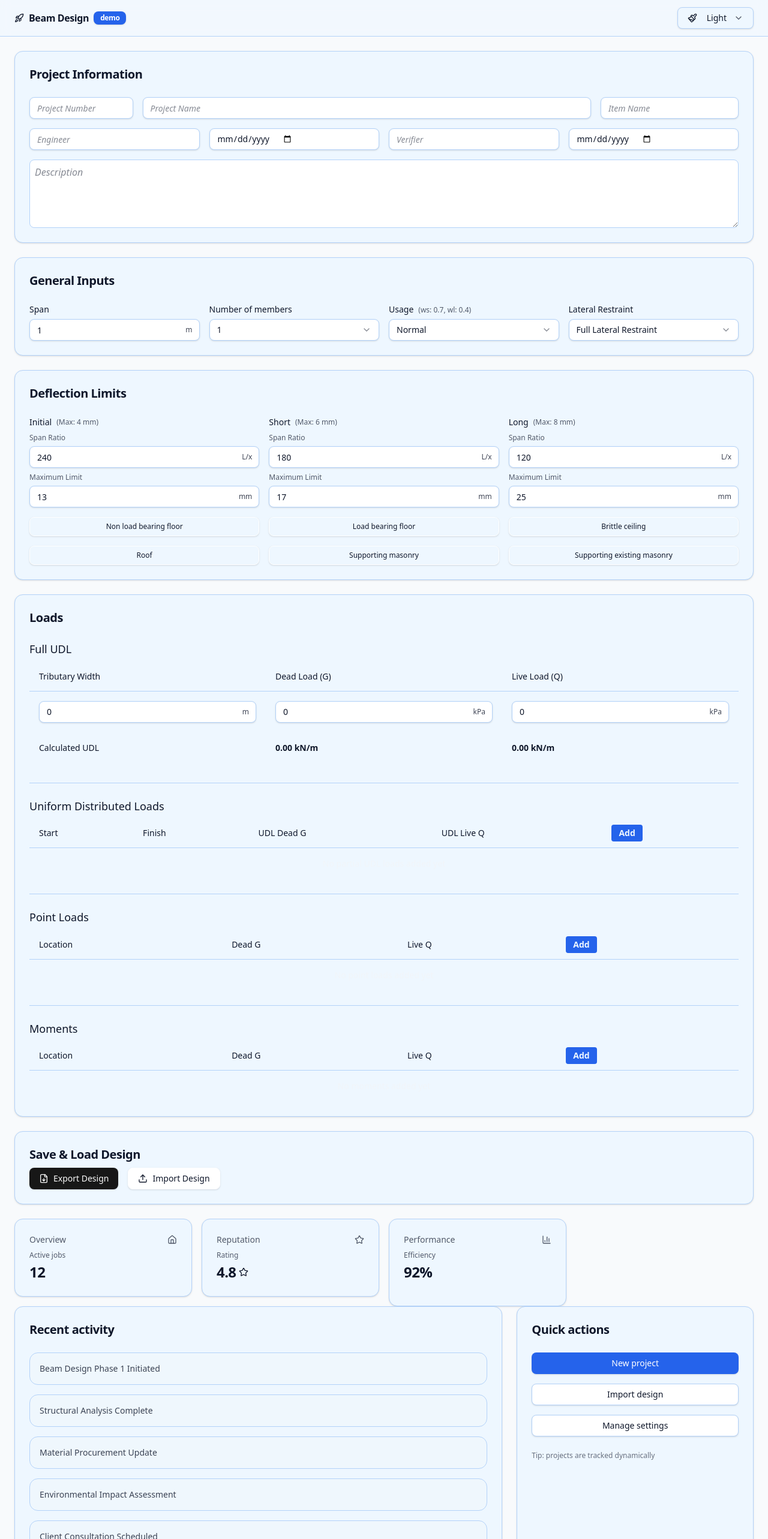
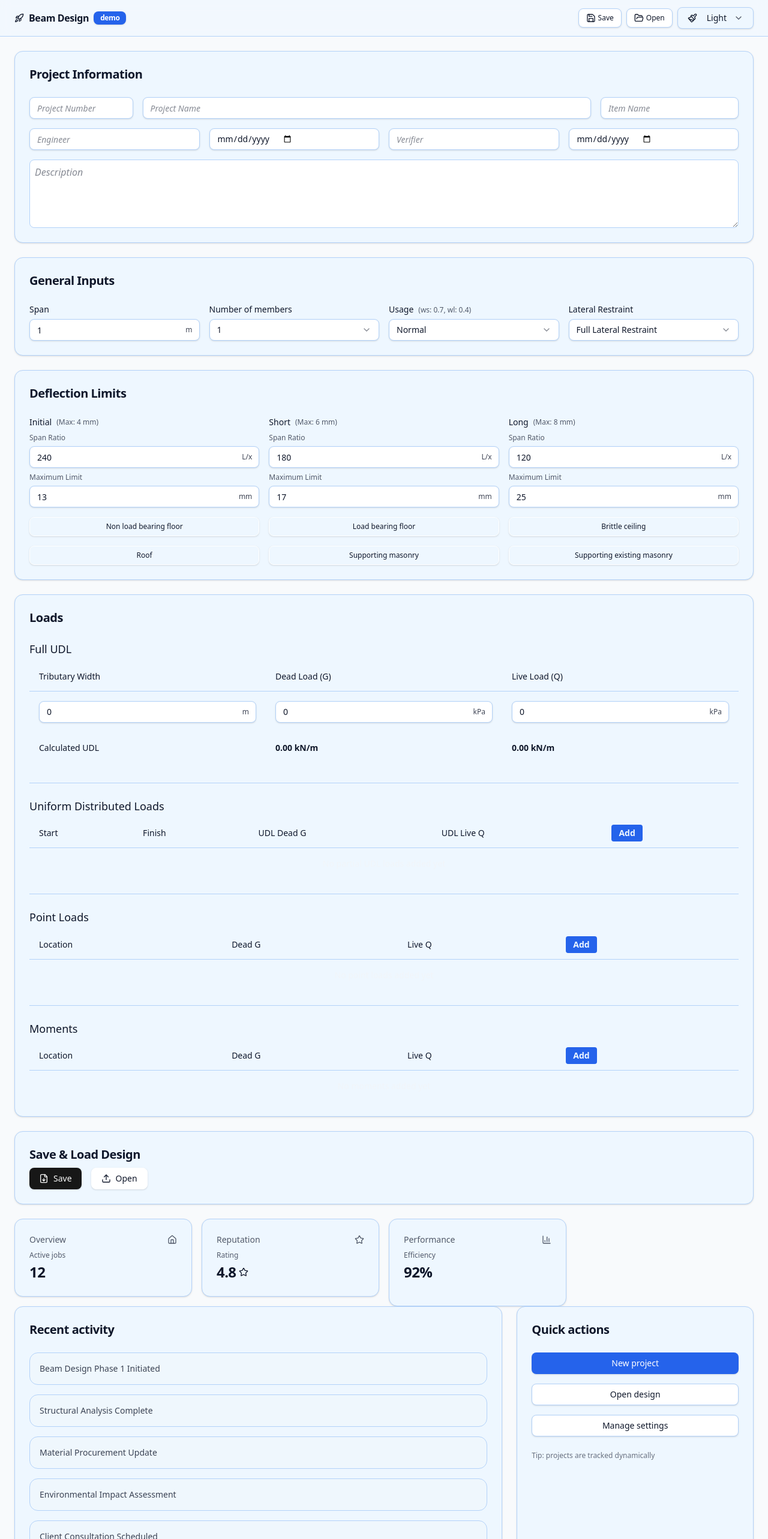
Before and after one commit to dhadley70/BeamDesignTS, a React (Vite) app: page / in a window 1280 px wide. Shown: the top 2566 px of the page at 60% size. Built offline with nearby package versions, Linux system fonts and the light colour scheme.

Commit message:
Add Save and Open buttons to header bar and update button labels

```diff
--- a/src/App.tsx
+++ b/src/App.tsx
@@ -10,6 +10,7 @@ import { GeneralInputsCard } from "@/components/generalInputs"
 import { DeflectionLimitsCard } from "@/components/deflectionLimits"
 import { LoadsInputCard, type UDLLoad } from "@/components/loadsInput"
 import { SaveLoadDesign } from "@/components/saveLoadDesign"
+import { HeaderSaveButtons } from "@/components/headerSaveButtons"
 import { AlignLeft, Home, BarChart3, Settings, Rocket, Star, Paintbrush, Check, ChevronDown, Circle, } from "lucide-react"
 
 /* ---------------- Theming ---------------- */
@@ -263,6 +264,9 @@ export default function App() {
             <Badge className="shrink-0 bg-[var(--accent)] text-[var(--accent-contrast)]">demo</Badge>
           </div>
           <div className="ml-auto flex items-center gap-2">
+            <HeaderSaveButtons
+              onImportComplete={() => window.location.reload()}
+            />
             <ThemeDropdown theme={theme} onChange={setTheme} />
             <Button
               variant="outline"
@@ -348,8 +352,8 @@ export default function App() {
                   const importFileInput = document.querySelector('input[type="file"]') as HTMLInputElement;
                   if (importFileInput) importFileInput.click();
                 }}
-              >
-                Import design
+                >
+                Open design
               </Button>
               <Button variant="outline" className="w-full border-[color:var(--border)]">Manage settings</Button>
             </CardContent>
--- /dev/null
+++ b/src/components/headerSaveButtons.tsx
@@ -0,0 +1,90 @@
+import React, { useRef } from 'react';
+import { Button } from '@/components/ui/button';
+import { exportDesignData, importDesignData, readJSONFile } from '@/lib/saveLoadUtils';
+import { Save, FolderOpen } from 'lucide-react';
+
+interface HeaderSaveButtonsProps {
+  onImportComplete?: () => void;
+}
+
+export const HeaderSaveButtons: React.FC<HeaderSaveButtonsProps> = ({ onImportComplete }) => {
+  const fileInputRef = useRef<HTMLInputElement>(null);
+
+  const handleExport = () => {
+    try {
+      // Generate a filename with current date
+      const now = new Date();
+      const dateStr = now.toISOString().split('T')[0]; // YYYY-MM-DD format
+      const filename = `beam-design_${dateStr}.json`;
+
+      exportDesignData(filename);
+    } catch (error) {
+      console.error('Export failed:', error);
+    }
+  };
+
+  const handleImportClick = () => {
+    if (fileInputRef.current) {
+      fileInputRef.current.click();
+    }
+  };
+
+  const handleFileChange = async (event: React.ChangeEvent<HTMLInputElement>) => {
+    const files = event.target.files;
+    if (!files || files.length === 0) return;
+
+    try {
+      const jsonData = await readJSONFile(files[0]);
+      const result = importDesignData(jsonData);
+
+      // Reset file input
+      if (fileInputRef.current) {
+        fileInputRef.current.value = '';
+      }
+
+      // Trigger callback if provided and import was successful
+      if (result.success && onImportComplete) {
+        // Wait a moment for localStorage events to propagate
+        setTimeout(() => onImportComplete(), 100);
+      }
+    } catch (error) {
+      console.error('Import failed:', error);
+    }
+  };
+
+  return (
+    <>
+      <div className="hidden md:flex items-center gap-2">
+        <Button
+          variant="outline"
+          size="sm"
+          className="flex items-center gap-1 border-[color:var(--border)] text-[color:var(--text)] hover:bg-[var(--muted)]"
+          onClick={handleExport}
+        >
+          <Save className="size-4" />
+          <span>Save</span>
+        </Button>
+
+        <Button
+          variant="outline"
+          size="sm"
+          className="flex items-center gap-1 border-[color:var(--border)] text-[color:var(--text)] hover:bg-[var(--muted)]"
+          onClick={handleImportClick}
+        >
+          <FolderOpen className="size-4" />
+          <span>Open</span>
+        </Button>
+      </div>
+
+      <input
+        type="file"
+        ref={fileInputRef}
+        accept=".json"
+        className="hidden"
+        onChange={handleFileChange}
+      />
+    </>
+  );
+};
+
+export default HeaderSaveButtons;
--- a/src/components/saveLoadDesign.tsx
+++ b/src/components/saveLoadDesign.tsx
@@ -88,7 +88,7 @@ export const SaveLoadDesign: React.FC<SaveLoadDesignProps> = ({ onImportComplete
             onClick={handleExport}
           >
             <FileDown size={16} />
-            <span>Export Design</span>
+            <span>Save</span>
           </Button>
 
           <Button
@@ -97,7 +97,7 @@ export const SaveLoadDesign: React.FC<SaveLoadDesignProps> = ({ onImportComplete
             onClick={handleImportClick}
           >
             <Upload size={16} />
-            <span>Import Design</span>
+            <span>Open</span>
           </Button>
 
           <input
```
